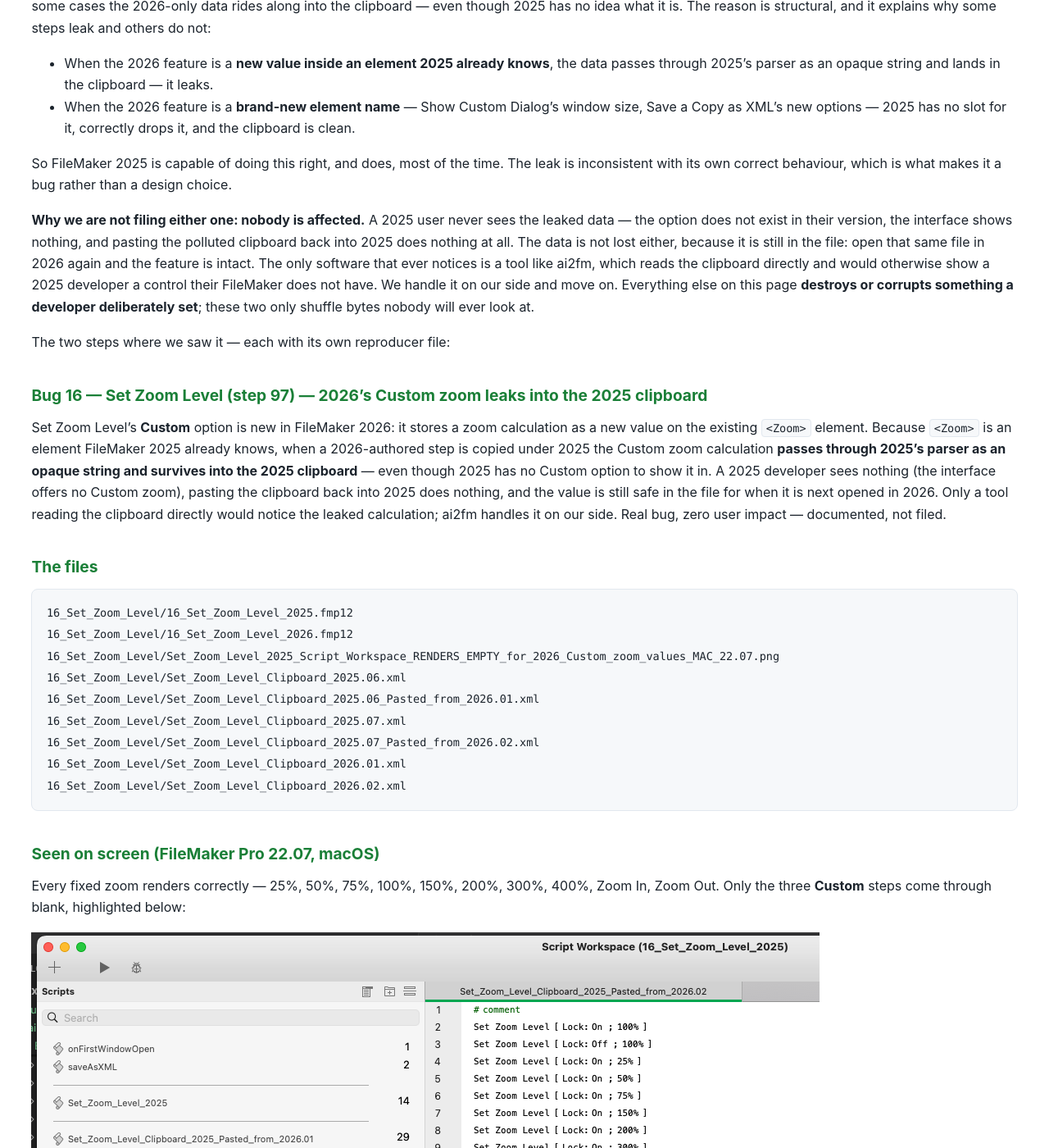
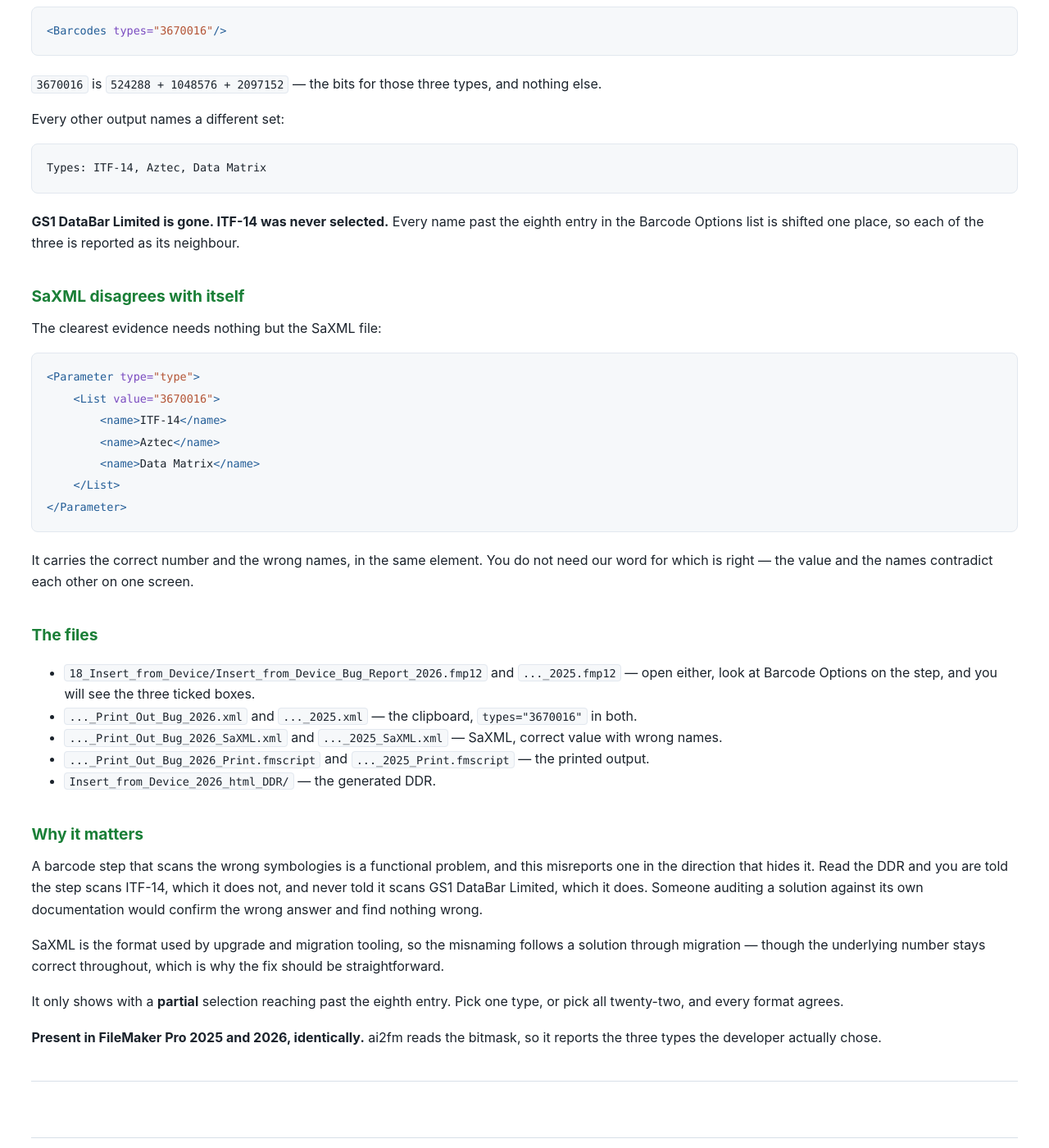
Before and after one commit to AxelarEU/ai2fm-community, a Jekyll site: the page built from claris_bugs/claris_clipboard_bugs.md, in a window 1280 px wide and 1400 px high, scrolled down 36489 px. Shown: the whole window at 82% size. Built offline with Jekyll 4.4.1, drawn with Linux system fonts in a browser that asks for light colours; some of the changed text lies outside the part shown.

Commit message:
Bug 18 — Insert from Device barcode types misnamed in SaXML, DDR and printout
The first bug on this page where the CLIPBOARD is correct and the reading
formats are wrong. A step authored with Aztec, Data Matrix and GS1 DataBar
Limited stores types="3670016" correctly, but SaXML, the HTML DDR and the
printed output all report "ITF-14, Aztec, Data Matrix" — dropping a selected
symbology and inventing one that was never chosen. Every name past the eighth
entry in the Barcode Options list is shifted one place.

SaXML contradicts itself in a single element: it carries value="3670016" and
three names that do not decode from it, so the error is demonstrable from that
file alone.

Present in FileMaker Pro 2025 and 2026, identically. Filed with Claris.

Test suite rebuilt: 215 entries, adds 18_Insert_from_Device/ with both .fmp12
files, clipboard, SaXML and printout per version, and the 2026 HTML DDR.
Nothing removed.

Co-Authored-By: Claude Opus 5 <noreply@anthropic.com>

````diff
--- a/claris_bugs/claris_clipboard_bugs.md
+++ b/claris_bugs/claris_clipboard_bugs.md
@@ -76,6 +76,7 @@ Each bug below has a stable anchor. Our FileMaker reproducer files link straight
 | 15 | Print (43) | The same unstable page setup — we warn both ways | Still present | [#bug-15](#bug-15) |
 | 16 | Set Zoom Level (97) | *Not filed* — 2026 Custom zoom leaks into the 2025 clipboard | Still present | [#bug-16](#bug-16) |
 | 17 | Re-Login (138) | *Not filed* — 2026 file reference leaks into the 2025 clipboard | Still present | [#bug-17](#bug-17) |
+| 18 | Insert from Device (161) | Barcode types misnamed in SaXML, DDR and printout — the Clipboard is correct | Still present | [#bug-18](#bug-18) |
 
 ---
 
@@ -1230,6 +1231,63 @@ None of these is data loss. FileMaker's own copy, paste and duplicate all keep t
 
 ---
 
+<a id="bug-18"></a>
+### Bug 18 — Insert from Device (step 161) — the barcode types are named wrongly in SaXML, the DDR and the printout
+
+This one is different from everything above it. **The clipboard is right.** It is the three formats you would use to *read* a solution — the DDR, the printed script, and the SaXML that migration tooling consumes — that name the wrong barcode symbologies.
+
+We authored one step with three barcode types ticked: **Aztec, Data Matrix and GS1 DataBar Limited**. FileMaker stores that selection as a bitmask, and the clipboard records it exactly:
+
+```xml
+<Barcodes types="3670016"/>
+```
+
+`3670016` is `524288 + 1048576 + 2097152` — the bits for those three types, and nothing else.
+
+Every other output names a different set:
+
+```
+Types: ITF-14, Aztec, Data Matrix
+```
+
+**GS1 DataBar Limited is gone. ITF-14 was never selected.** Every name past the eighth entry in the Barcode Options list is shifted one place, so each of the three is reported as its neighbour.
+
+### SaXML disagrees with itself
+
+The clearest evidence needs nothing but the SaXML file:
+
+```xml
+<Parameter type="type">
+    <List value="3670016">
+        <name>ITF-14</name>
+        <name>Aztec</name>
+        <name>Data Matrix</name>
+    </List>
+</Parameter>
+```
+
+It carries the correct number and the wrong names, in the same element. You do not need our word for which is right — the value and the names contradict each other on one screen.
+
+### The files
+
+- `18_Insert_from_Device/Insert_from_Device_Bug_Report_2026.fmp12` and `..._2025.fmp12` — open either, look at Barcode Options on the step, and you will see the three ticked boxes.
+- `..._Print_Out_Bug_2026.xml` and `..._2025.xml` — the clipboard, `types="3670016"` in both.
+- `..._Print_Out_Bug_2026_SaXML.xml` and `..._2025_SaXML.xml` — SaXML, correct value with wrong names.
+- `..._Print_Out_Bug_2026_Print.fmscript` and `..._2025_Print.fmscript` — the printed output.
+- `Insert_from_Device_2026_html_DDR/` — the generated DDR.
+
+### Why it matters
+
+A barcode step that scans the wrong symbologies is a functional problem, and this misreports one in the direction that hides it. Read the DDR and you are told the step scans ITF-14, which it does not, and never told it scans GS1 DataBar Limited, which it does. Someone auditing a solution against its own documentation would confirm the wrong answer and find nothing wrong.
+
+SaXML is the format used by upgrade and migration tooling, so the misnaming follows a solution through migration — though the underlying number stays correct throughout, which is why the fix should be straightforward.
+
+It only shows with a **partial** selection reaching past the eighth entry. Pick one type, or pick all twenty-two, and every format agrees.
+
+**Present in FileMaker Pro 2025 and 2026, identically.** ai2fm reads the bitmask, so it reports the three types the developer actually chose.
+
+---
+
 ## The bugs we found and did NOT report
 
 Not everything we found is worth Claris's time, and a catalogue that lists every defect regardless of consequence is less useful, not more. The next two bugs are real — FileMaker genuinely does the wrong thing — but they cannot harm a user, so we are documenting them here rather than filing them. Both are the same phenomenon:
````
Also changed, not shown: other parts of claris_bugs/claris_clipboard_bugs.md (+2 -2 lines), 1 other file.
